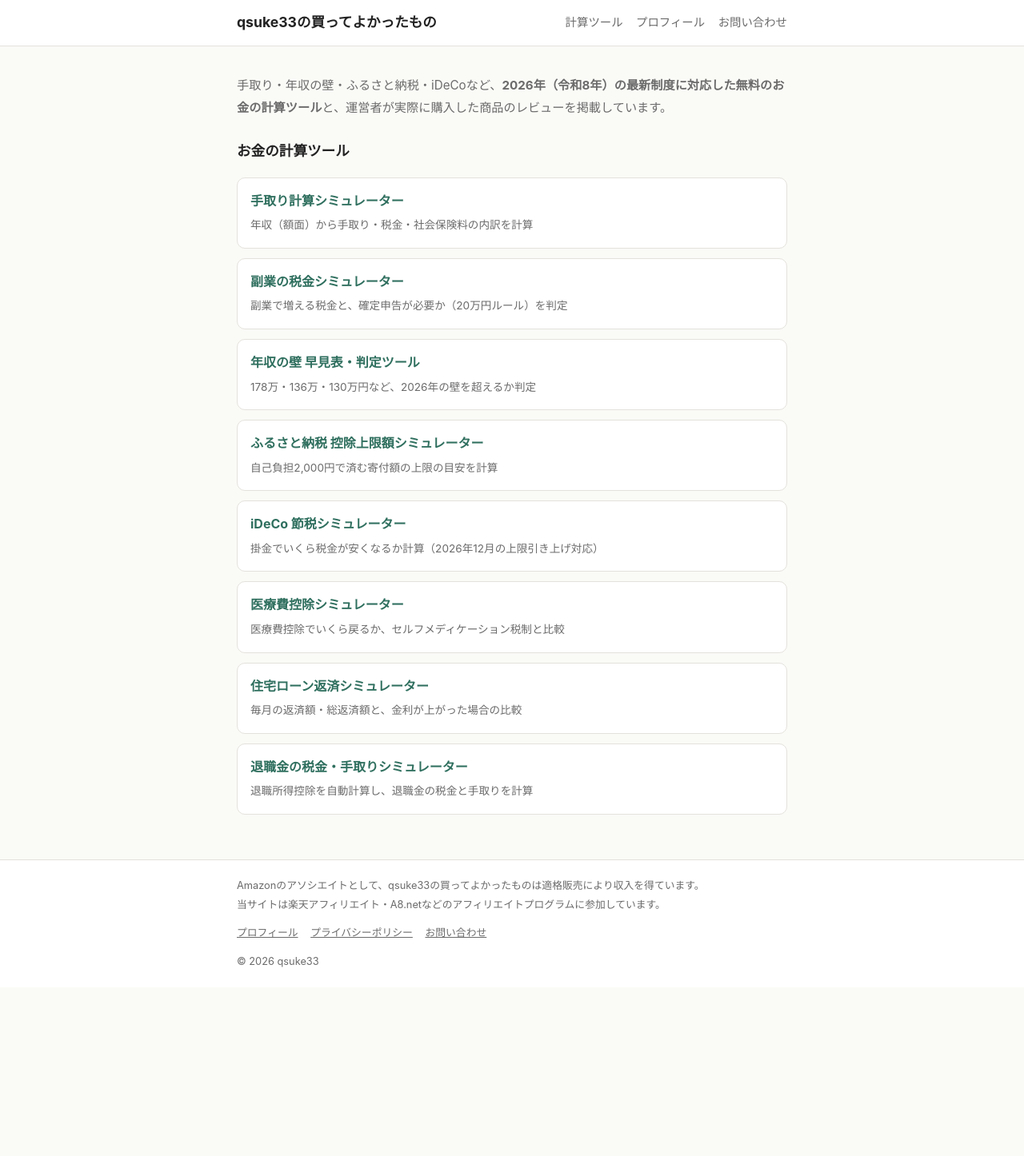
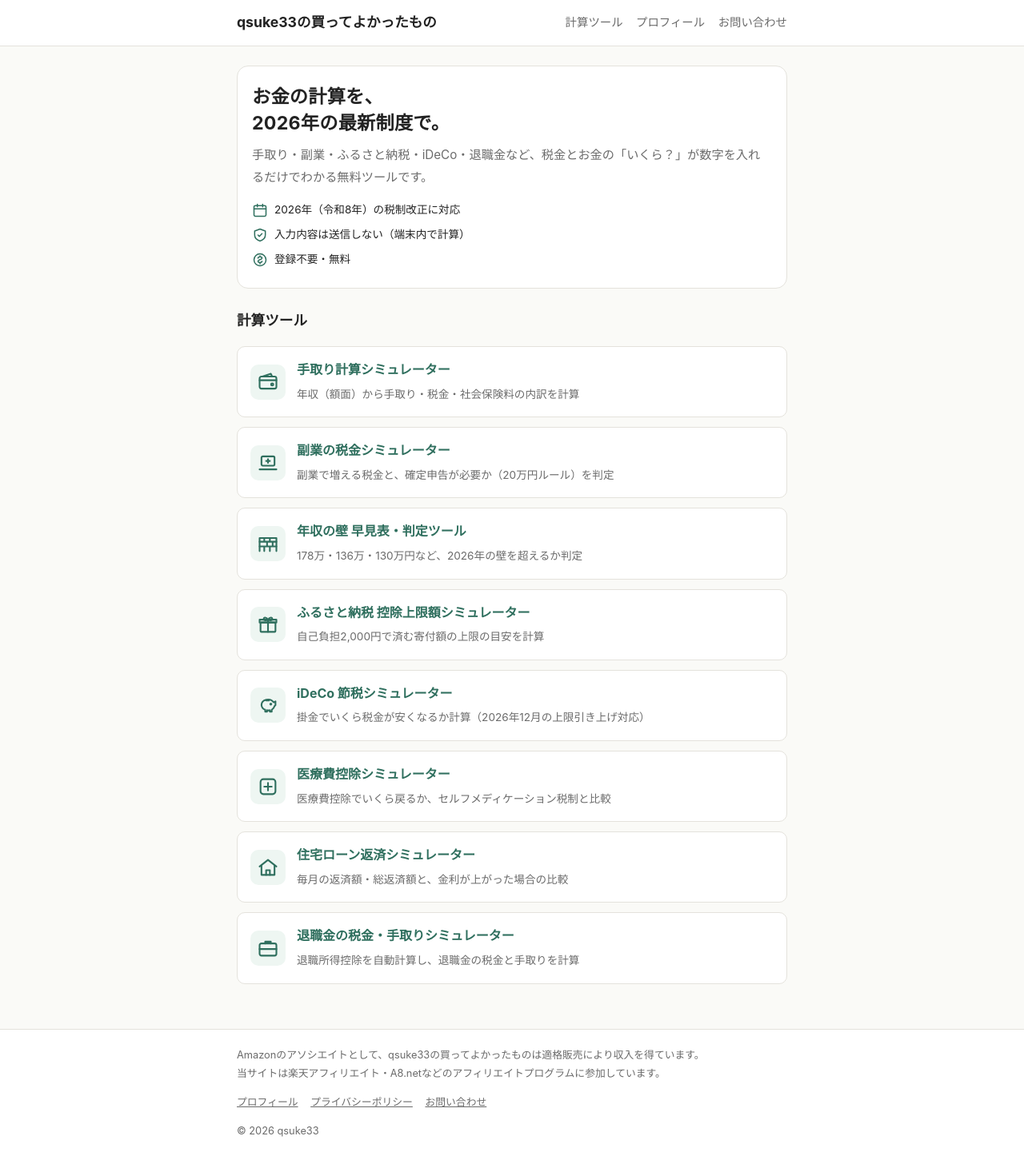
Before and after one commit to qsuke33/qsuke33.github.io, a Jekyll site: the page built from index.html, in a window 1280 px wide. Shown: the whole page at 80% size. Built offline with Jekyll 4.4.1, drawn with Linux system fonts in a browser that asks for light colours; before the commit the page ends 1235 px from its top, so only the background shows below that.

Commit message:
トップに見出し・安心材料、ツールにアイコン、SNS共有用画像を追加
Co-Authored-By: Claude Opus 5.5 <noreply@anthropic.com>
Claude-Session: https://claude.ai/code/session_01Tt461ja138dTReBfTp5nKs

```diff
--- a/_config.yml
+++ b/_config.yml
@@ -38,7 +38,7 @@ defaults:
   - scope: { path: "", type: posts }
     values: { layout: post }
   - scope: { path: "" }
-    values: { layout: default }
+    values: { layout: default, image: /assets/images/ogp.png }
 
 exclude:
   - inbox/
--- /dev/null
+++ b/_includes/icon.html
@@ -0,0 +1,16 @@
+{%- comment -%} 線画アイコン（SVG）。include.name で指定。色は currentColor {%- endcomment -%}
+<svg class="icon" viewBox="0 0 24 24" width="28" height="28" fill="none" stroke="currentColor" stroke-width="1.8" stroke-linecap="round" stroke-linejoin="round" aria-hidden="true">
+{%- case include.name -%}
+{%- when "wallet" -%}<rect x="3" y="6" width="18" height="13" rx="2"/><path d="M3 10h18"/><circle cx="16.5" cy="14.5" r="1.2"/><path d="M6 6l9-3 1.5 3"/>
+{%- when "laptop" -%}<rect x="5" y="5" width="14" height="10" rx="1.5"/><path d="M3 19h18"/><path d="M12 8v4M10 10h4"/>
+{%- when "wall" -%}<path d="M3 20V6h18v14"/><path d="M3 10h18M3 15h18M8 6v4M14 6v4M11 10v5M17 10v5M8 15v5M14 15v5"/>
+{%- when "gift" -%}<rect x="4" y="10" width="16" height="10" rx="1"/><path d="M3 7h18v3H3zM12 7v13"/><path d="M12 7c-1.5-3-5-3-4.5-.5S12 7 12 7zM12 7c1.5-3 5-3 4.5-.5S12 7 12 7z"/>
+{%- when "piggy" -%}<path d="M5 12a7 6 0 0 1 13-3l2-1v4l-1 1a7 6 0 0 1-3 4v2h-2v-1.5a8 8 0 0 1-3 0V19H9v-2A6 6 0 0 1 5 12z"/><circle cx="15" cy="11" r=".6" fill="currentColor"/><path d="M10 7h3"/>
+{%- when "cross" -%}<rect x="4" y="4" width="16" height="16" rx="3"/><path d="M12 8v8M8 12h8"/>
+{%- when "house" -%}<path d="M3 11l9-7 9 7"/><path d="M5 10v10h14V10"/><path d="M10 20v-5h4v5"/>
+{%- when "briefcase" -%}<rect x="3" y="7" width="18" height="13" rx="2"/><path d="M9 7V5h6v2M3 13h18"/>
+{%- when "shield" -%}<path d="M12 3l8 3v6c0 4.5-3.5 7.5-8 9-4.5-1.5-8-4.5-8-9V6z"/><path d="M9 12l2 2 4-4"/>
+{%- when "calendar" -%}<rect x="3" y="5" width="18" height="16" rx="2"/><path d="M3 10h18M8 3v4M16 3v4"/>
+{%- when "free" -%}<circle cx="12" cy="12" r="9"/><path d="M9 9.5c0-1.4 1.3-2 3-2s3 .8 3 2-1.5 1.7-3 2.2-3 1-3 2.3 1.3 2 3 2 3-.6 3-2M12 6v1.5M12 16.5V18"/>
+{%- endcase -%}
+</svg>
--- a/_includes/tool-list.html
+++ b/_includes/tool-list.html
@@ -2,7 +2,7 @@
 <ul class="tool-list">
 {%- for t in site.data.tools -%}
   {%- if t.url != include.exclude -%}
-  <li><a href="{{ t.url | relative_url }}"><strong>{{ t.name }}</strong><span>{{ t.summary }}</span></a></li>
+  <li><a href="{{ t.url | relative_url }}">{% if t.icon %}<span class="tool-icon">{% include icon.html name=t.icon %}</span>{% endif %}<span class="tool-text"><strong>{{ t.name }}</strong><span>{{ t.summary }}</span></span></a></li>
   {%- endif -%}
 {%- endfor -%}
 </ul>
--- a/assets/css/style.css
+++ b/assets/css/style.css
@@ -113,3 +113,13 @@ main.wrap { padding-top: 20px; padding-bottom: 40px; }
 .offer .btn { display: block; max-width: 360px; margin: 0 auto; }
 .offer-note { margin: 4px 0 0; font-size: .8rem; color: var(--muted); }
 .section-title { font-size: 1.1rem; margin: 24px 0 12px; }
+/* トップ */
+.hero { margin: 4px 0 8px; padding: 22px 18px; background: var(--card); border: 1px solid var(--line); border-radius: 14px; }
+.hero h1 { margin: 0 0 8px; font-size: 1.45rem; line-height: 1.45; letter-spacing: .01em; }
+.hero p { margin: 0 0 14px; color: var(--muted); font-size: .95rem; }
+.trust { list-style: none; margin: 0; padding: 0; display: grid; gap: 6px; font-size: .85rem; }
+.trust li { display: flex; align-items: center; gap: 8px; }
+.trust .icon { width: 20px; height: 20px; color: var(--accent); flex: 0 0 auto; }
+.tool-list a { display: flex; gap: 14px; align-items: center; }
+.tool-list .tool-icon { flex: 0 0 44px; width: 44px; height: 44px; border-radius: 10px; background: #eef6f2; color: var(--accent); display: flex; align-items: center; justify-content: center; }
+.tool-list .tool-text { font-size: 1rem; color: var(--fg); min-width: 0; display: block; }
--- a/index.html
+++ b/index.html
@@ -1,11 +1,17 @@
 ---
 layout: default
 ---
-<section class="intro">
-  <p>手取り・年収の壁・ふるさと納税・iDeCoなど、<strong>2026年（令和8年）の最新制度に対応した無料のお金の計算ツール</strong>と、運営者が実際に購入した商品のレビューを掲載しています。</p>
+<section class="hero">
+  <h1>お金の計算を、<br>2026年の最新制度で。</h1>
+  <p>手取り・副業・ふるさと納税・iDeCo・退職金など、税金とお金の「いくら？」が数字を入れるだけでわかる無料ツールです。</p>
+  <ul class="trust">
+    <li>{% include icon.html name="calendar" %}2026年（令和8年）の税制改正に対応</li>
+    <li>{% include icon.html name="shield" %}入力内容は送信しない（端末内で計算）</li>
+    <li>{% include icon.html name="free" %}登録不要・無料</li>
+  </ul>
 </section>
 
-<h2 class="section-title">お金の計算ツール</h2>
+<h2 class="section-title">計算ツール</h2>
 {% include tool-list.html %}
 
 {%- if site.posts.size > 0 %}
```
Also changed, not shown: _data/tools.yml (+8 -0 lines), assets/images/ogp.png (added).
